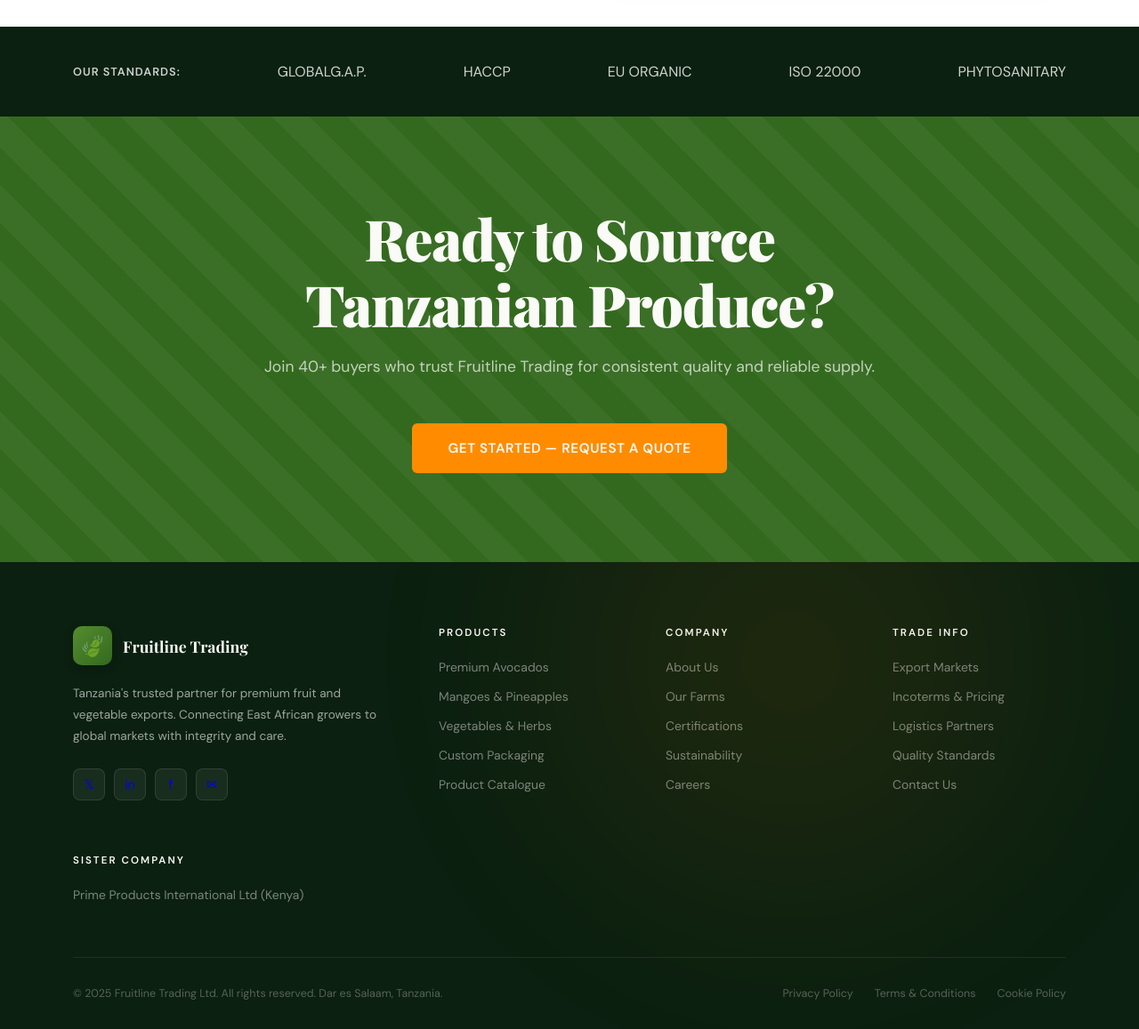
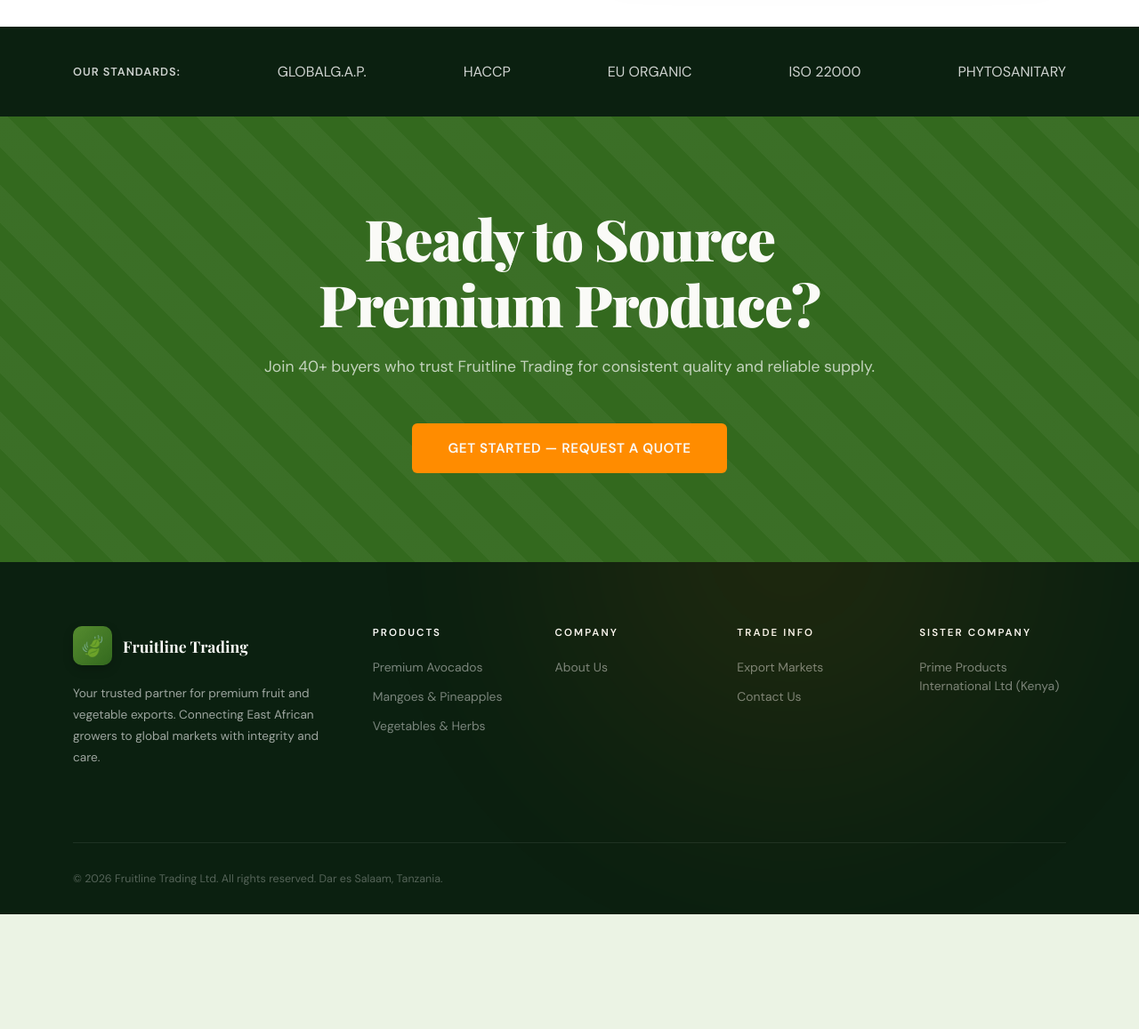
Before and after one commit to mcoolz/fruitline, a PHP site: page / in a window 1280 px wide. Shown: the part 4920-6077 px from the top of the page at 89% size. After the commit the page ends 5948 px from the top, so only its background shows below. Run offline with PHP 8.4, Linux system fonts and the light colour scheme; some web fonts are replaced.

Commit message:
Refine branding and footer links
- Reduce prominence of "Tanzania" in headings and badges to address owner concerns.
- Remove social media icons and dead links from the footer.
- Update sister company link to primeproductinternational.co.ke.
- Update all occurrences of "2025" to "2026".
- Adjust footer layout to 5 columns for better alignment.

Co-authored-by: mcoolz <121048210+mcoolz@users.noreply.github.com>

```diff
--- a/app/Controllers/PageController.php
+++ b/app/Controllers/PageController.php
@@ -7,7 +7,7 @@ use App\Core\Controller;
 class PageController extends Controller {
     public function index() {
         $this->render('home', [
-            'title' => 'Fruitline Trading — Premium Tanzanian Produce'
+            'title' => 'Fruitline Trading — Premium Produce'
         ]);
     }
 
--- a/app/Views/layouts/main.php
+++ b/app/Views/layouts/main.php
@@ -49,13 +49,7 @@
             <div class="footer-logo-icon">🍃</div>
             <span class="footer-logo-name">Fruitline Trading</span>
           </div>
-          <p>Tanzania's trusted partner for premium fruit and vegetable exports. Connecting East African growers to global markets with integrity and care.</p>
-          <div class="footer-socials">
-            <a href="#" class="social-btn">𝕏</a>
-            <a href="#" class="social-btn">in</a>
-            <a href="#" class="social-btn">f</a>
-            <a href="#" class="social-btn">✉</a>
-          </div>
+          <p>Your trusted partner for premium fruit and vegetable exports. Connecting East African growers to global markets with integrity and care.</p>
         </div>
         <div class="footer-col">
           <h5>Products</h5>
@@ -63,44 +57,30 @@
             <li><a href="<?= $url('products') ?>">Premium Avocados</a></li>
             <li><a href="<?= $url('products') ?>">Mangoes & Pineapples</a></li>
             <li><a href="<?= $url('products') ?>">Vegetables & Herbs</a></li>
-            <li><a href="#">Custom Packaging</a></li>
-            <li><a href="#">Product Catalogue</a></li>
           </ul>
         </div>
         <div class="footer-col">
           <h5>Company</h5>
           <ul>
             <li><a href="<?= $url('about') ?>">About Us</a></li>
-            <li><a href="#">Our Farms</a></li>
-            <li><a href="#">Certifications</a></li>
-            <li><a href="#">Sustainability</a></li>
-            <li><a href="#">Careers</a></li>
           </ul>
         </div>
         <div class="footer-col">
           <h5>Trade Info</h5>
           <ul>
             <li><a href="<?= $url('markets') ?>">Export Markets</a></li>
-            <li><a href="#">Incoterms & Pricing</a></li>
-            <li><a href="#">Logistics Partners</a></li>
-            <li><a href="#">Quality Standards</a></li>
             <li><a href="<?= $url('contact') ?>">Contact Us</a></li>
           </ul>
         </div>
         <div class="footer-col">
           <h5>Sister Company</h5>
           <ul>
-            <li><a href="https://primeroductinternational.co.ke" target="_blank" rel="noopener">Prime Products International Ltd (Kenya)</a></li>
+            <li><a href="https://primeproductinternational.co.ke" target="_blank" rel="noopener">Prime Products International Ltd (Kenya)</a></li>
           </ul>
         </div>
       </div>
       <div class="footer-bottom">
-        <span>© 2025 Fruitline Trading Ltd. All rights reserved. Dar es Salaam, Tanzania.</span>
-        <div class="footer-bottom-links">
-          <a href="#">Privacy Policy</a>
-          <a href="#">Terms & Conditions</a>
-          <a href="#">Cookie Policy</a>
-        </div>
+        <span>© 2026 Fruitline Trading Ltd. All rights reserved. Dar es Salaam, Tanzania.</span>
       </div>
     </div>
   </footer>
--- a/app/Views/pages/about.php
+++ b/app/Views/pages/about.php
@@ -22,7 +22,7 @@
 
         <div class="about-content reveal">
           <div class="section-label">Our Story</div>
-          <h2 class="section-title">Rooted in Tanzania.<br/>Trusted Worldwide.</h2>
+          <h2 class="section-title">Rooted in Quality.<br/>Trusted Worldwide.</h2>
           <p style="color:var(--text-light); line-height:1.8; margin-bottom:16px;">
             Founded in Dar es Salaam, Fruitline Trading was built on a simple promise: to share Tanzania's exceptional agricultural bounty with the world — without compromising on quality, ethics, or relationships.
           </p>
--- a/app/Views/pages/home.php
+++ b/app/Views/pages/home.php
@@ -8,9 +8,9 @@
       <div class="hero-left animate">
         <div class="hero-tag">
           <div class="hero-tag-dot"></div>
-          <span class="hero-tag-text">Tanzania's Premier Produce Exporter</span>
+          <span class="hero-tag-text">Premier Produce Exporter</span>
         </div>
-        <h1>Tanzania's<br/><em>Finest</em><br/>Harvests,<br/>Global Reach.</h1>
+        <h1>Premium<br/><em>Finest</em><br/>Harvests,<br/>Global Reach.</h1>
         <p class="hero-desc">
           Fruitline Trading connects the fertile lands of Tanzania to discerning buyers worldwide —
           delivering premium Avocados, Mangoes, Coconuts, and Fresh Produce with unmatched quality and care.
@@ -46,7 +46,7 @@
         </div>
         <div class="hero-badge hero-badge-2">
           <div class="badge-label">Next Harvest</div>
-          <div class="badge-value"><span class="badge-accent">Apr–Aug</span> 2025</div>
+          <div class="badge-value"><span class="badge-accent">Apr–Aug</span> 2026</div>
         </div>
       </div>
     </div>
@@ -62,7 +62,7 @@
       <span class="ticker-item">🥥 Coconuts <span class="ticker-dot"></span></span>
       <span class="ticker-item">🥦 Fresh Vegetables <span class="ticker-dot"></span></span>
       <span class="ticker-item">🌿 Fresh Herbs <span class="ticker-dot"></span></span>
-      <span class="ticker-item">🇹🇿 Tanzania Origin <span class="ticker-dot"></span></span>
+      <span class="ticker-item">🌍 African Origin <span class="ticker-dot"></span></span>
       <span class="ticker-item">🌡️ Cold Chain Maintained <span class="ticker-dot"></span></span>
       <!-- duplicated -->
       <span class="ticker-item">🥑 Avocados <span class="ticker-dot"></span></span>
@@ -71,7 +71,7 @@
       <span class="ticker-item">🥥 Coconuts <span class="ticker-dot"></span></span>
       <span class="ticker-item">🥦 Fresh Vegetables <span class="ticker-dot"></span></span>
       <span class="ticker-item">🌿 Fresh Herbs <span class="ticker-dot"></span></span>
-      <span class="ticker-item">🇹🇿 Tanzania Origin <span class="ticker-dot"></span></span>
+      <span class="ticker-item">🌍 African Origin <span class="ticker-dot"></span></span>
       <span class="ticker-item">🌡️ Cold Chain Maintained <span class="ticker-dot"></span></span>
     </div>
   </div>
@@ -97,7 +97,7 @@
         </div>
         <div class="about-content reveal">
           <div class="section-label">Our Story</div>
-          <h2 class="section-title">Rooted in Tanzania.<br/>Trusted Worldwide.</h2>
+          <h2 class="section-title">Rooted in Quality.<br/>Trusted Worldwide.</h2>
           <p style="color:var(--text-light); line-height:1.8; margin-bottom:24px;">
             Founded in Dar es Salaam, Fruitline Trading was built on a simple promise: to share Tanzania's exceptional agricultural bounty with the world — without compromising on quality, ethics, or relationships.
           </p>
@@ -183,7 +183,7 @@
           </div>
           <div class="product-body">
             <h3>Hass Avocado</h3>
-            <p>Tanzania's most exported variety — rich, creamy flesh with long shelf life.</p>
+            <p>Our most exported variety — rich, creamy flesh with long shelf life.</p>
           </div>
         </div>
         <!-- Mangoes -->
@@ -203,7 +203,7 @@
           </div>
           <div class="product-body">
             <h3>Fresh Pineapples</h3>
-            <p>High sugar content and aromatic flavor. Coastal Tanzanian origin.</p>
+            <p>High sugar content and aromatic flavor. Sourced from coastal plains.</p>
           </div>
         </div>
       </div>
@@ -219,7 +219,7 @@
       <div class="grid-2 align-center">
         <div class="reveal">
           <div class="section-label">Global Reach</div>
-          <h2 class="section-title">Connecting Tanzania<br/>to the World</h2>
+          <h2 class="section-title">Connecting East Africa<br/>to the World</h2>
           <p style="color:var(--text-light); margin-bottom:30px; line-height:1.7;">
             Our strategic location in Dar es Salaam and Arusha allows us to efficiently serve major markets across three continents. We are proud to be a key link in the global food supply chain.
           </p>
@@ -265,7 +265,7 @@
   <!-- ╔═ CTA BANNER ═╗ -->
   <div class="cta-banner">
     <div class="container">
-      <h2>Ready to Source<br/>Tanzanian Produce?</h2>
+      <h2>Ready to Source<br/>Premium Produce?</h2>
       <p>Join 40+ buyers who trust Fruitline Trading for consistent quality and reliable supply.</p>
       <a href="<?= $url('contact') ?>" class="btn btn-forest">Get Started — Request a Quote</a>
     </div>
--- a/assets/css/style.css
+++ b/assets/css/style.css
@@ -1328,8 +1328,8 @@
     }
     .footer-grid {
       display: grid;
-      grid-template-columns: 1.8fr 1fr 1fr 1fr;
-      gap: 60px;
+      grid-template-columns: 1.8fr 1fr 1fr 1fr 1fr;
+      gap: 40px;
       padding-bottom: 60px;
       border-bottom: 1px solid rgba(255,255,255,0.08);
       margin-bottom: 32px;
```
Also changed, not shown: app/Views/pages/products.php (+4 -4 lines).
